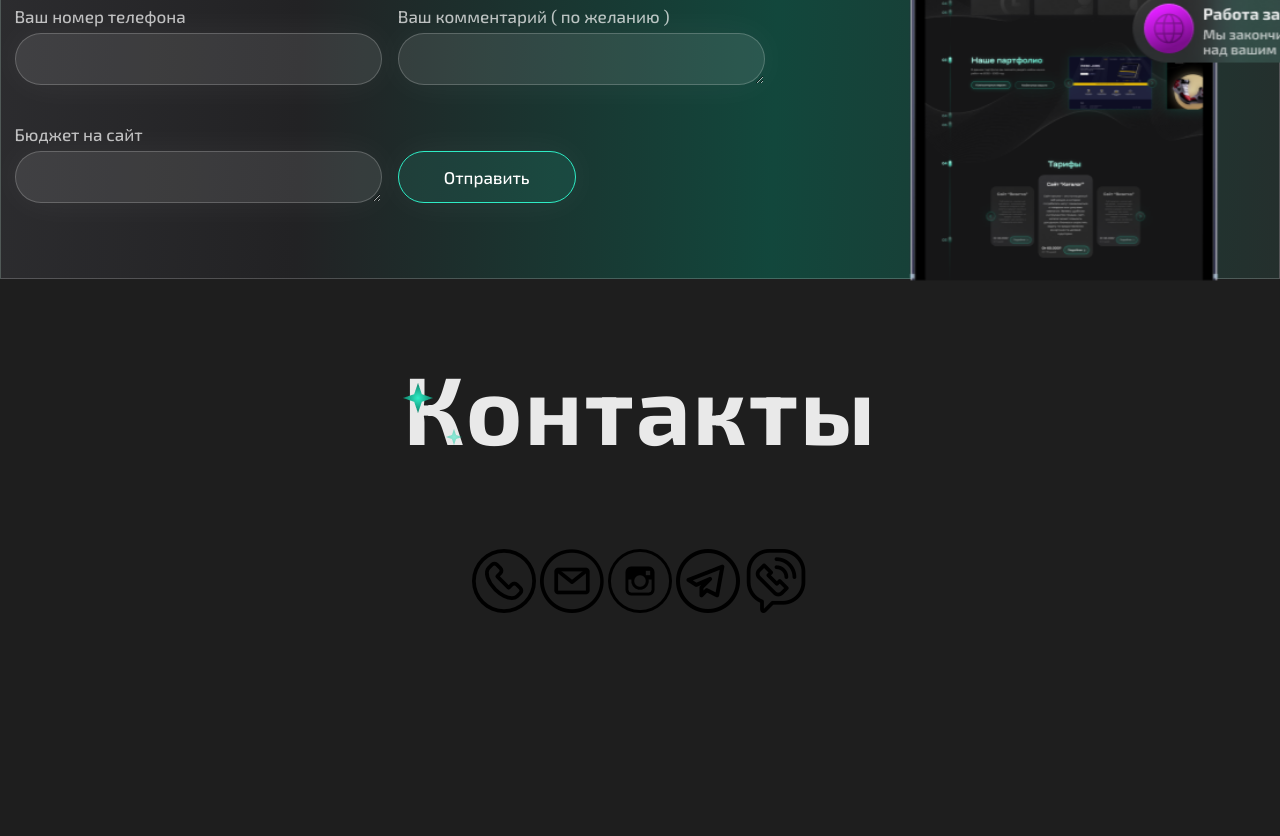
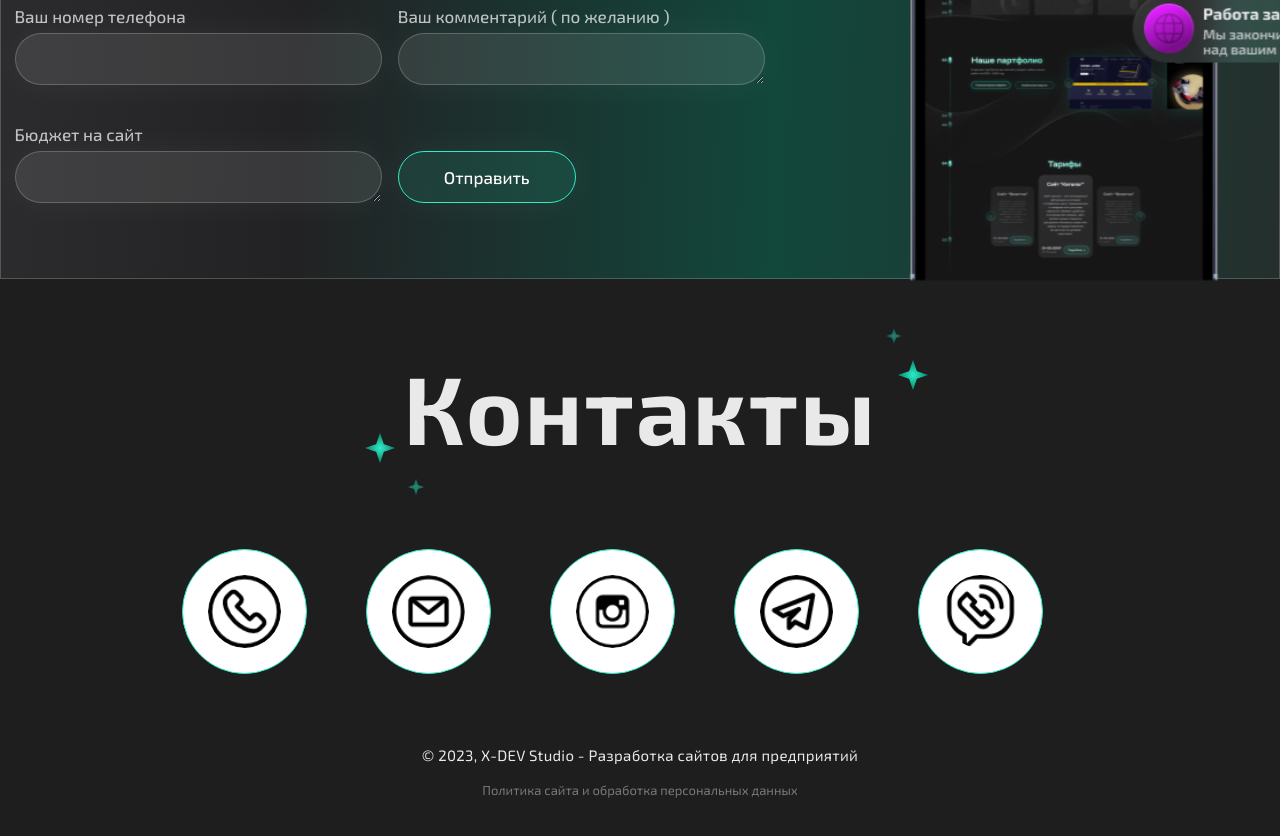
Before and after one commit to ZemliakovD/x-dev, a plain HTML site: page index.html in a window 1280 px wide. Shown: the part 3978-4814 px from the top of the page. Before the commit the page ends 4680 px from the top, so only its background shows below. Drawn offline with nearby package versions, Linux system fonts and the light colour scheme.

Commit message:
Add files via upload

```diff
--- a/css/style.css
+++ b/css/style.css
@@ -601,12 +601,58 @@ a.active-menu{
 .footer-inner p::before{
     content: url(../img/social/left-star.png);
     position: absolute;
+    top: 43%;
+    left: 28%;
 }
 
+.footer-inner p::after{
+    content: url(../img/social/right-star.png);
+    position: absolute;
+    top: -48%;
+    right: 27%;
+}
 
+.social img{
+    padding: 25px;
+    background: #FFFFFF;
+    border-radius: 50%;
+    width: 10%;
+    transition: all .5s;
+    border: 1.5px solid #2EECC5;
+    cursor: pointer;
+}
 
+.social a{
+    margin-right: 55px;
+}
 
+.social img:hover{
+    padding: 30px;
+    background: radial-gradient(77.86% 77.86% at 49.29% 50.71%, #2EECC5 0%, #00644F 100%);
+}
 
-.footer-bottom{
-    display: none;
+.social{
+    margin-bottom: 70px;
 }
+
+.footer-bottom p{
+    font-weight: 400;
+    font-size: 15px;
+    line-height: 15px;
+    margin-bottom: 15px;
+}
+
+.footer-bottom a{
+    font-weight: 400;
+    font-size: 13px;
+    text-decoration: none;
+    color: rgba(255, 255, 255, 0.4);
+}
+
+.footer-bottom p::after{
+    content: '';
+}
+
+.footer-bottom p:before{
+    content: '';
+}
```
